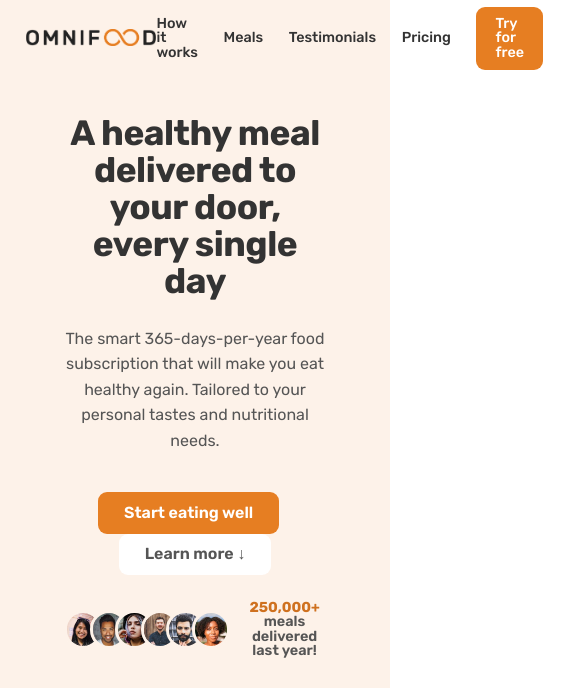
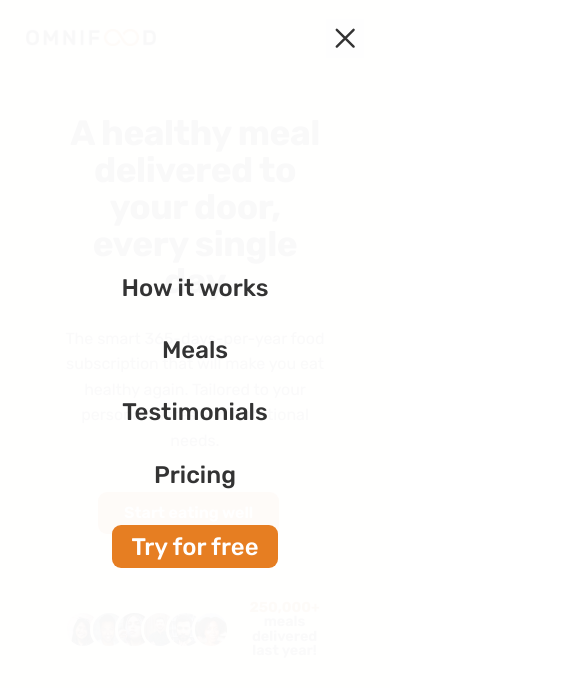
Before and after one commit to arpadberenyi/Omnifood, a plain HTML site: page index.html in a window 390 px wide. Shown: the top 688 px of the page, 585 px wide, since content can reach past the window. Drawn offline with nearby package versions, Linux system fonts and the light colour scheme.

Commit message:
Building the Mobile Navigation

```diff
--- a/css/general.css
+++ b/css/general.css
@@ -68,6 +68,7 @@ html {
     /* 10px / 16px = 0.625 = 62.5% */
     /* Percentage of user's browser font-size setting*/
     font-size: 62.5%;
+    overflow-x: hidden;
 }
 
 body {
@@ -75,6 +76,9 @@ body {
     line-height: 1;
     font-weight: 400;
     color: #555;
+
+    /* Only works if there is nothing absolutely positioned in relation to body */
+    overflow-x: hidden;
 }
 
 /****************************/
--- a/css/queries.css
+++ b/css/queries.css
@@ -125,6 +125,65 @@ Insted, 1rem = 1em = 16px */
     margin-top: 1.2rem;
   }
 
+  /* MOBILE NAVIGATION */
+  .btn-mobile-nav {
+    display: block;
+  }
+
+  .main-nav {
+    background-color: rgba(255, 255, 255, 0.97);
+    position: absolute;
+    top: 0;
+    left: 0;
+    width: 100%;
+    height: 100vh;
+    transform: translateX(100%);
+
+    display: flex;
+    align-items: center;
+    justify-content: center;
+    transition: all 0.5s ease-in;
+
+    /* Hide navigation */
+    /* Allows NO transitions at all */
+    /* display: none; */
+
+    /* 1) Hide it visually */
+    opacity: 0;
+
+    /* 2) Make it unaccessible to mouse and keyboard */
+    pointer-events: none;
+
+    /* 3) Hide it from screen readers */
+    visibility: hidden;
+  }
+
+  .nav-open .main-nav {
+    opacity: 1 ;
+    pointer-events: auto;
+    visibility: visible;
+    transform: translateX(0);
+
+  }
+
+  .nav-open .icon-mobile-nav[name="close-outline"] {
+    display: block;
+  }
+
+  .nav-open .icon-mobile-nav[name="menu-outline"] {
+    display: none;
+  }
+
+
+  .main-nav-list {
+    flex-direction: column;
+    gap: 4.8rem;
+  }
+
+  .main-nav-link:link,
+.main-nav-link:visited  {
+  font-size: 3rem;
+}
 
 
 }
--- a/css/style.css
+++ b/css/style.css
@@ -10,6 +10,7 @@
   /* Because we want header to be sticky later */
   height: 9.6rem;
   padding: 0 4.8rem;
+  position: relative;
 }
 
 .logo {
@@ -53,6 +54,26 @@
 .main-nav-link.nav-cta:hover,
 .main-nav-link.nav-cta:active {
   background-color: #cf711f;
+}
+
+/* MOBILE */
+.btn-mobile-nav {
+  border: none;
+  background-color: none;
+  cursor: pointer;
+
+  display: none;
+}
+
+.icon-mobile-nav {
+  height: 4.8rem;
+  width: 4.8rem;
+  color: #333;
+
+}
+
+.icon-mobile-nav[name="close-outline"] {
+  display: none;
 }
 
 /****************************/
--- a/index.html
+++ b/index.html
@@ -19,7 +19,7 @@
 </head>
 
 <body>
-    <header class="header">
+    <header class="header nav-open">
         <a href="">
             <img src="img/omnifood-logo.png" alt="Omnifood logo" class="logo">
         </a>
@@ -33,6 +33,11 @@
                 <li><a class="main-nav-link nav-cta" href="#">Try for free</a></li>
             </ul>
         </nav>
+
+        <button class="btn-mobile-nav">
+            <ion-icon class="icon-mobile-nav" name="menu-outline"></ion-icon>
+            <ion-icon class="icon-mobile-nav" name="close-outline"></ion-icon>
+        </button>
     </header>
 
     <main>
```
